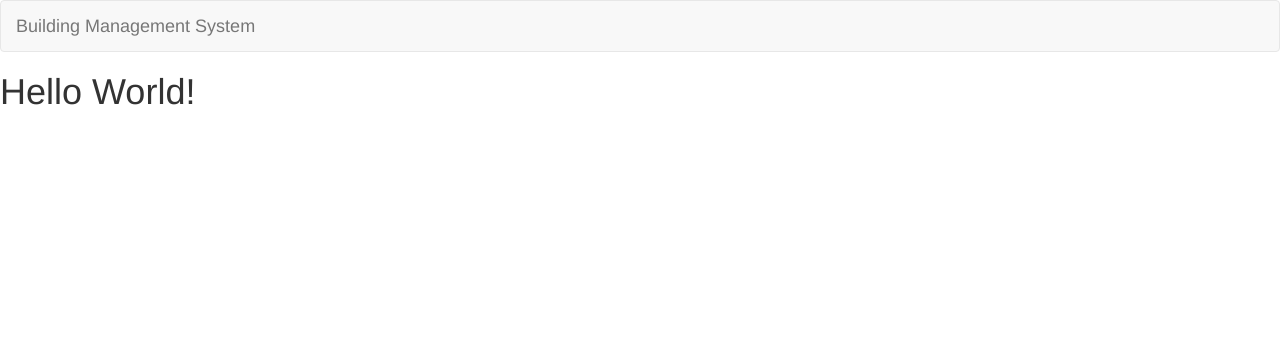
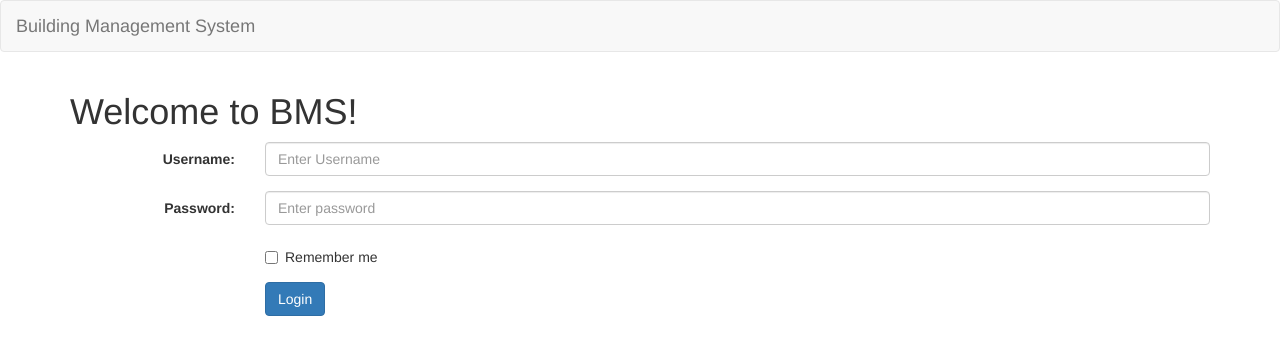
Before and after one commit to mgouzenko/-bms, a Flask app: page /login in a window 1280 px wide. Shown: the top 355 px of the page. Run offline with Flask 2, Linux system fonts and the light colour scheme; parts of the project's set-up code (start-up, migrations or seed data) failed here and were passed over; some libraries are stand-ins or nearby versions.

Commit message:
added login form

```diff
--- a/app/server.py
+++ b/app/server.py
@@ -97,8 +97,10 @@ def add():
     return redirect('/')
 
 
-@app.route('/login')
+@app.route('/login', methods=['GET', 'POST'])
 def login():
+    if request.method == 'POST':
+        print 'meow'
     return render_template('login.html')
 
 if __name__ == "__main__":
--- a/app/templates/login.html
+++ b/app/templates/login.html
@@ -1,4 +1,32 @@
 {% extends "base.html" %}
 {% block body%}
-	<h1> Hello World! </h1>
+	<div class="container">
+		<h1> Welcome to BMS! </h1>
+		<form action="login" method="POST" class="form-horizontal" role="form">
+		  <div class="form-group">
+			<label class="control-label col-sm-2" for="email">Username:</label>
+			<div class="col-sm-10">
+			  <input class="form-control" id="username" placeholder="Enter Username">
+			</div>
+		  </div>
+		  <div class="form-group">
+			<label class="control-label col-sm-2" for="pwd">Password:</label>
+			<div class="col-sm-10">
+			  <input type="password" class="form-control" id="pwd" placeholder="Enter password">
+			</div>
+		  </div>
+		  <div class="form-group">
+			<div class="col-sm-offset-2 col-sm-10">
+			  <div class="checkbox">
+				<label><input type="checkbox"> Remember me</label>
+			  </div>
+			</div>
+		  </div>
+		  <div class="form-group">
+			<div class="col-sm-offset-2 col-sm-10">
+			  <button type="submit" class="btn btn-primary">Login</button>
+			</div>
+		  </div>
+		</form>
+	</div>
 {% endblock %}
```
